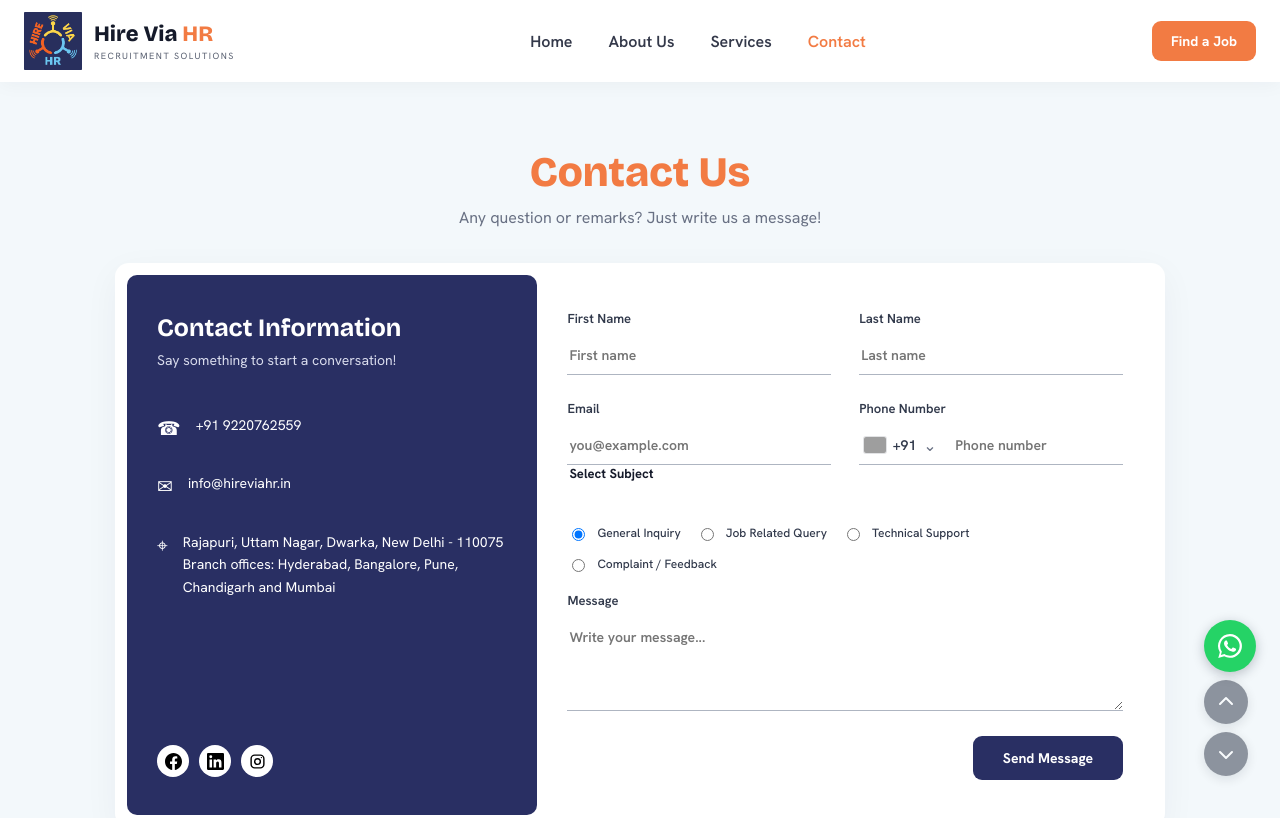
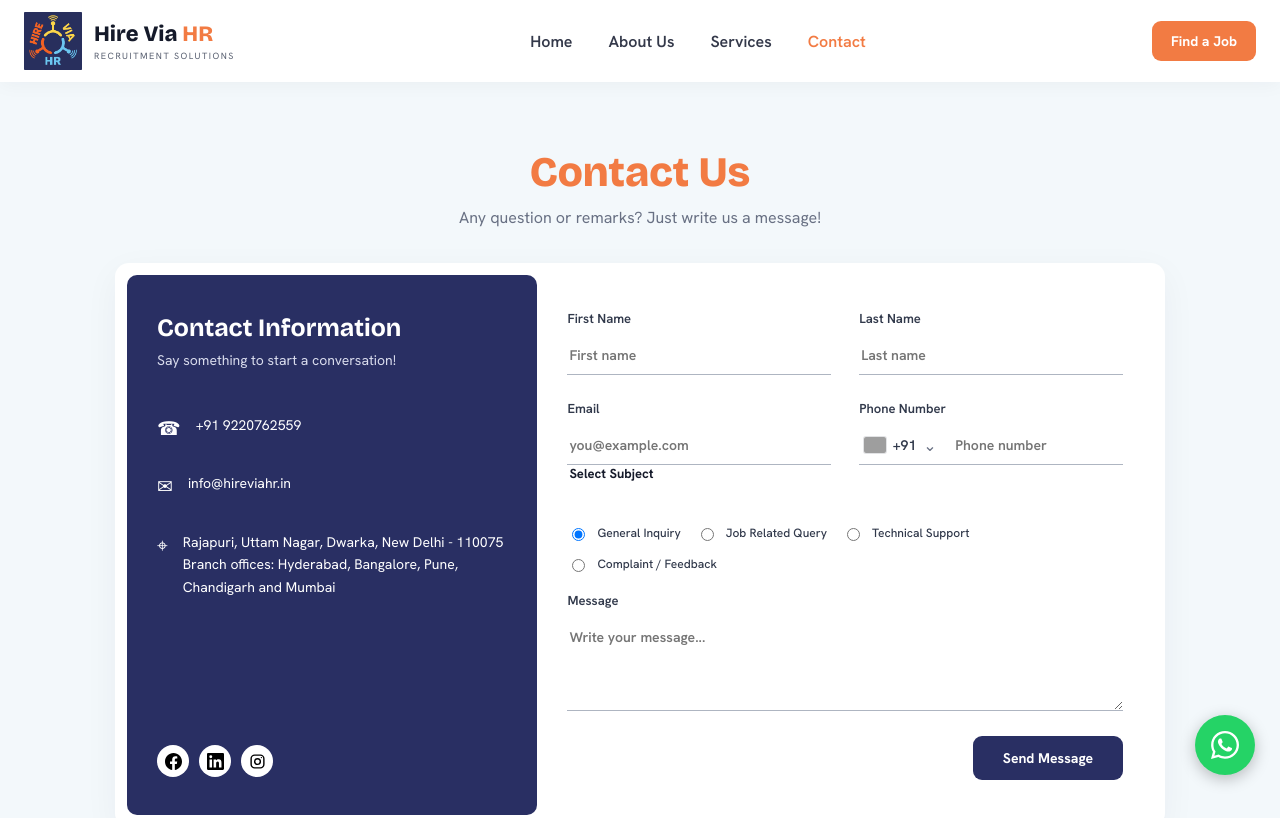
Before and after one commit to arsh9569/Hire-Via-HR, a React (Vite) app: page /contact in a window 1280 px wide. Shown: the top 818 px of the page. Built offline with nearby package versions, Linux system fonts and the light colour scheme; grey boxes are pictures that could not be loaded.

Commit message:
Added Nodemailer and WhatsApp functionality

```diff
--- a/package.json
+++ b/package.json
@@ -9,12 +9,18 @@
     "preview": "vite preview"
   },
   "dependencies": {
+    "cors": "^2.8.6",
+    "dotenv": "^18.0.9",
+    "express": "^5.3.0",
+    "nodemailer": "^10.3.1",
     "react": "^18.3.1",
     "react-dom": "^18.3.1",
+    "react-icons": "^5.7.0",
     "react-router-dom": "^6.28.0"
   },
   "devDependencies": {
     "@vitejs/plugin-react": "^4.3.4",
+    "nodemon": "^3.1.14",
     "vite": "^6.0.1"
   }
 }
--- a/src/App.jsx
+++ b/src/App.jsx
@@ -1,3 +1,4 @@
+
 import { Routes, Route } from 'react-router-dom'
 import Navbar from './components/Navbar'
 import Footer from './components/Footer'
@@ -8,12 +9,13 @@ import Contact from './pages/Contact'
 import PrivacyPolicy from './pages/PrivacyPolicy'
 import RefundPolicy from './pages/RefundPolicy'
 import Terms from './pages/Terms'
-import ScrollControls from './components/ScrollControls'
+import WhatsAppButton from './components/WhatsAppButton'
 
 export default function App() {
   return (
     <>
       <Navbar />
+
       <main>
         <Routes>
           <Route path="/" element={<Home />} />
@@ -26,8 +28,9 @@ export default function App() {
           <Route path="*" element={<Home />} />
         </Routes>
       </main>
+
       <Footer />
-      <ScrollControls />
+      <WhatsAppButton />
     </>
   )
 }
--- /dev/null
+++ b/src/components/WhatsAppButton.jsx
@@ -0,0 +1,23 @@
+
+import { FaWhatsapp } from "react-icons/fa";
+
+export default function WhatsAppButton() {
+  // Yahan client ka WhatsApp number daalna
+  const phoneNumber = "919220762559";
+
+  const message = "Hello Hire Via HR, I want to know more about your services.";
+
+  const whatsappLink = `https://wa.me/${phoneNumber}?text=${encodeURIComponent(message)}`;
+
+  return (
+    <a
+      href={whatsappLink}
+      target="_blank"
+      rel="noopener noreferrer"
+      className="whatsapp-float"
+      aria-label="Chat with us on WhatsApp"
+    >
+      <FaWhatsapp size={32} />
+    </a>
+  );
+}
--- a/src/styles.css
+++ b/src/styles.css
@@ -3025,3 +3025,34 @@ h2 span {
   .mock-faq-list summary { font-size: 16px; }
   .mock-faq-list details { padding: 14px 5px; }
 }
+.whatsapp-float {
+  position: fixed;
+  bottom: 25px;
+  right: 25px;
+  width: 60px;
+  height: 60px;
+  background: #25D366;
+  color: white;
+  border-radius: 50%;
+  display: flex;
+  align-items: center;
+  justify-content: center;
+  box-shadow: 0 4px 15px rgba(0, 0, 0, 0.25);
+  z-index: 9999;
+  text-decoration: none;
+  transition: transform 0.3s ease;
+}
+
+.whatsapp-float:hover {
+  transform: scale(1.1);
+  background: #20ba5a;
+}
+
+@media (max-width: 768px) {
+  .whatsapp-float {
+    bottom: 20px;
+    right: 20px;
+    width: 55px;
+    height: 55px;
+  }
+}
```
Also changed, not shown: src/pages/Contact.jsx (+309 -19 lines), 2 other files (tests, documents, lock files or other folders).
